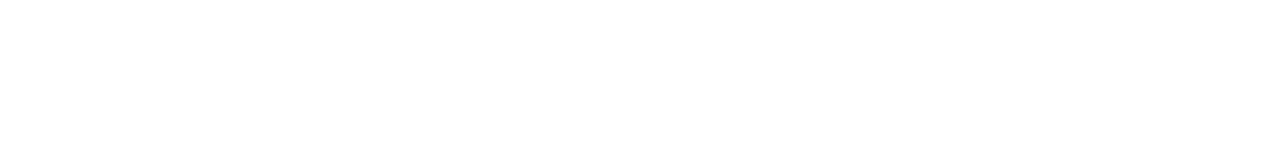
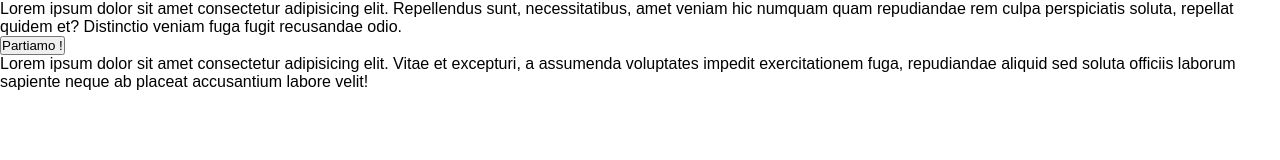
Before and after one commit to CrisFerrari1993/js-simon, a plain HTML site: page index.html in a window 1280 px wide. Drawn offline with Linux system fonts and the light colour scheme.

Commit message:
HTML struttura per gioco simon

```diff
--- a/index.html
+++ b/index.html
@@ -7,6 +7,26 @@
     <title>JS Simon</title>
 </head>
 <body>
+    <!-- main wrapper container -->
+    <div class="wrapper">
+        <!-- center page container -->
+        <div class="container">
+            <!-- play area -->
+            <div class="play-area">
+                <p id="simon-numbers">
+                    Lorem ipsum dolor sit amet consectetur adipisicing elit. Repellendus sunt, necessitatibus, amet veniam hic numquam quam repudiandae rem culpa perspiciatis soluta, repellat quidem et? Distinctio veniam fuga fugit recusandae odio.
+                </p>
+                <p id="timer">
+                    <button id="play">Partiamo ! </button>
+                </p>
+            </div>
+            <div class="cover">
+                <p id="resoult">
+                    Lorem ipsum dolor sit amet consectetur adipisicing elit. Vitae et excepturi, a assumenda voluptates impedit exercitationem fuga, repudiandae aliquid sed soluta officiis laborum sapiente neque ab placeat accusantium labore velit!
+                </p>
+            </div>
+        </div>
+    </div>
     <!-- Script file -->
     <script src="js/main.js">
 
```
